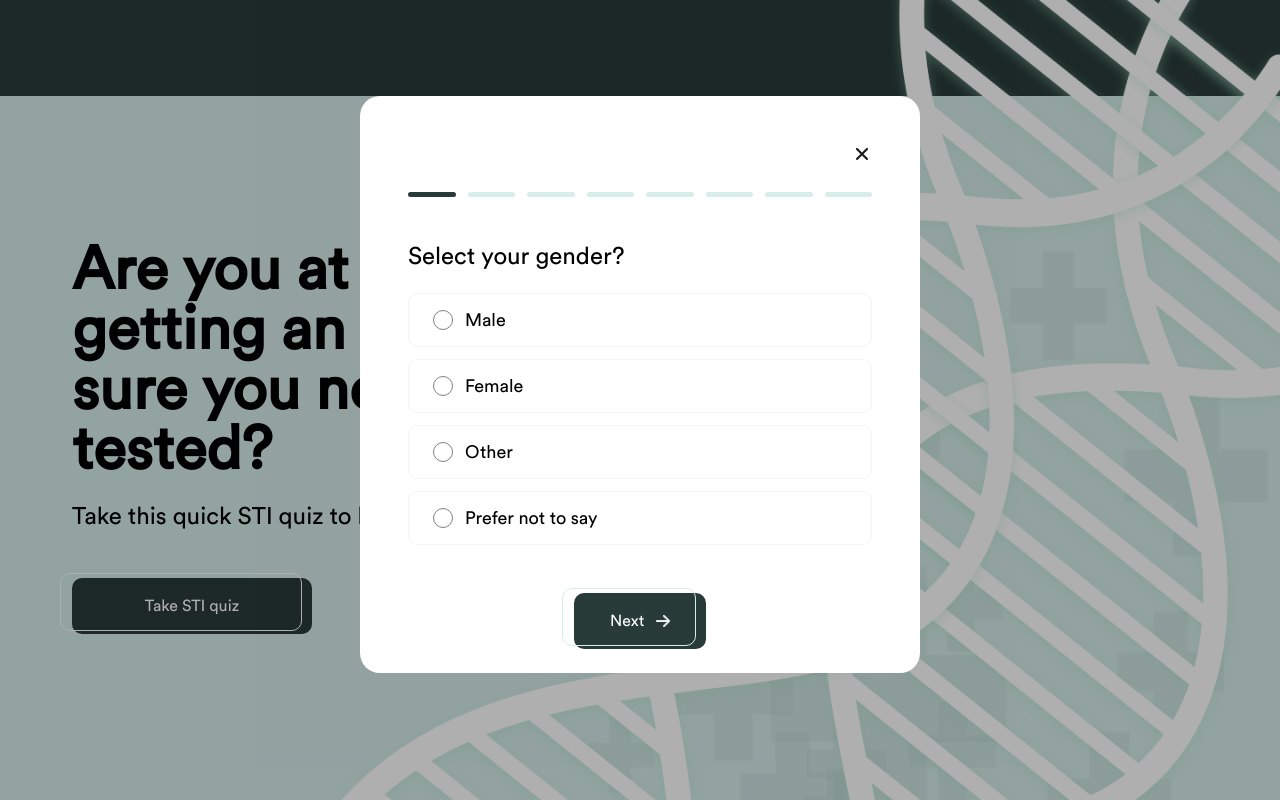
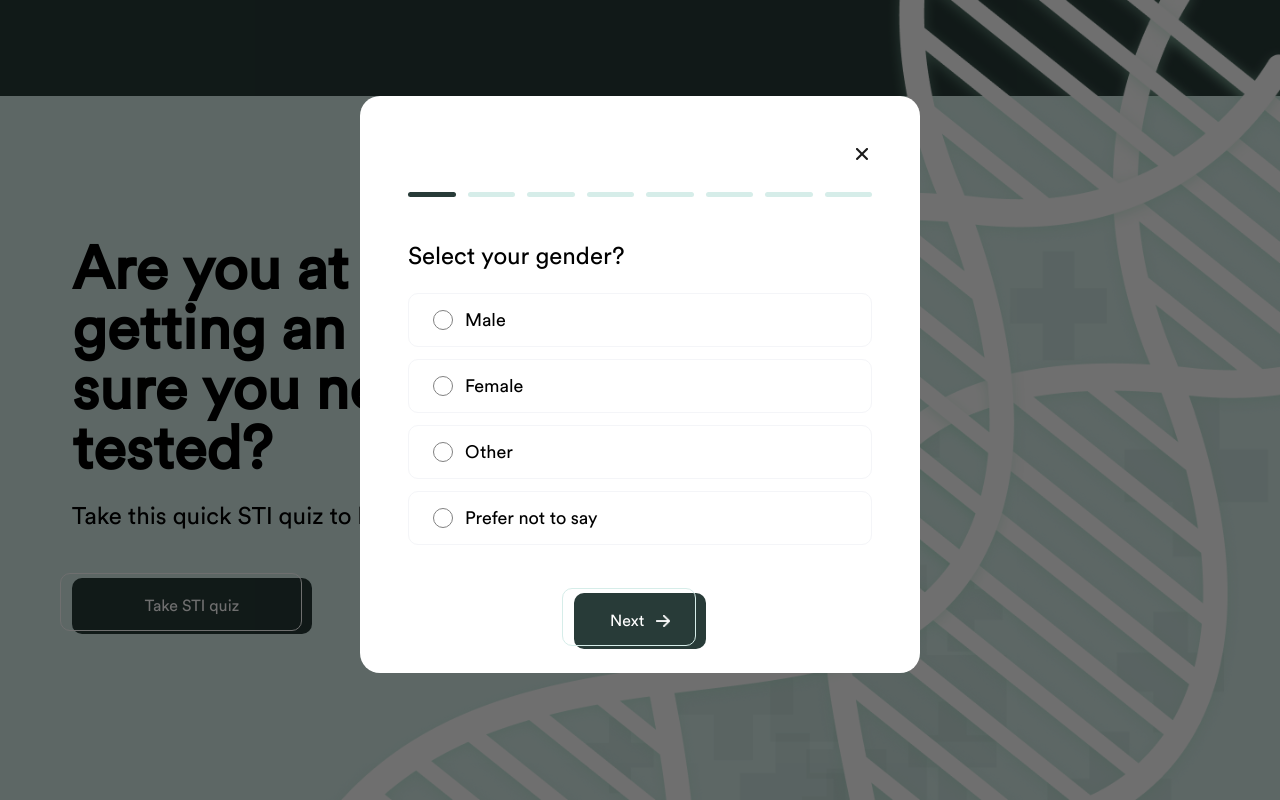
Before and after one commit to Azerii/sti-quiz, a React (Create React App) app: page / in a window 1280 px wide. Both pictures are taken after a click on the button "Take STI quiz". Built offline with nearby package versions, Linux system fonts and the light colour scheme.

Commit message:
position loader correctly

```diff
--- a/src/components/Loader.jsx
+++ b/src/components/Loader.jsx
@@ -7,6 +7,8 @@ const Wrapper = styled.div`
   background-color: #00000090;
   color: #ffffff;
   position: fixed;
+  top: 0;
+  left: 0;
   height: 100vh;
   width: 100vw;
   font-size: 18px;
--- a/src/components/Quiz.jsx
+++ b/src/components/Quiz.jsx
@@ -14,7 +14,7 @@ const Wrapper = styled.div`
   left: 0;
   min-height: 100vh;
   width: 100vw;
-  background-color: #00000050;
+  background-color: #00000090;
   z-index: 10;
   height: 100vh;
   overflow: auto;
```
